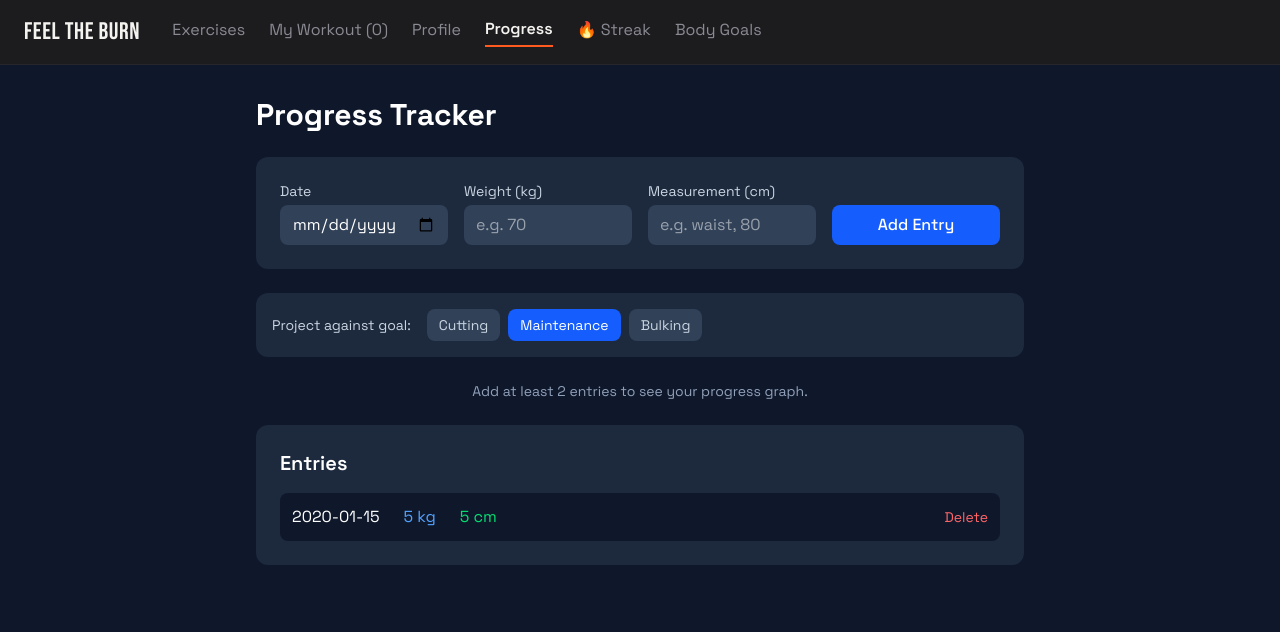
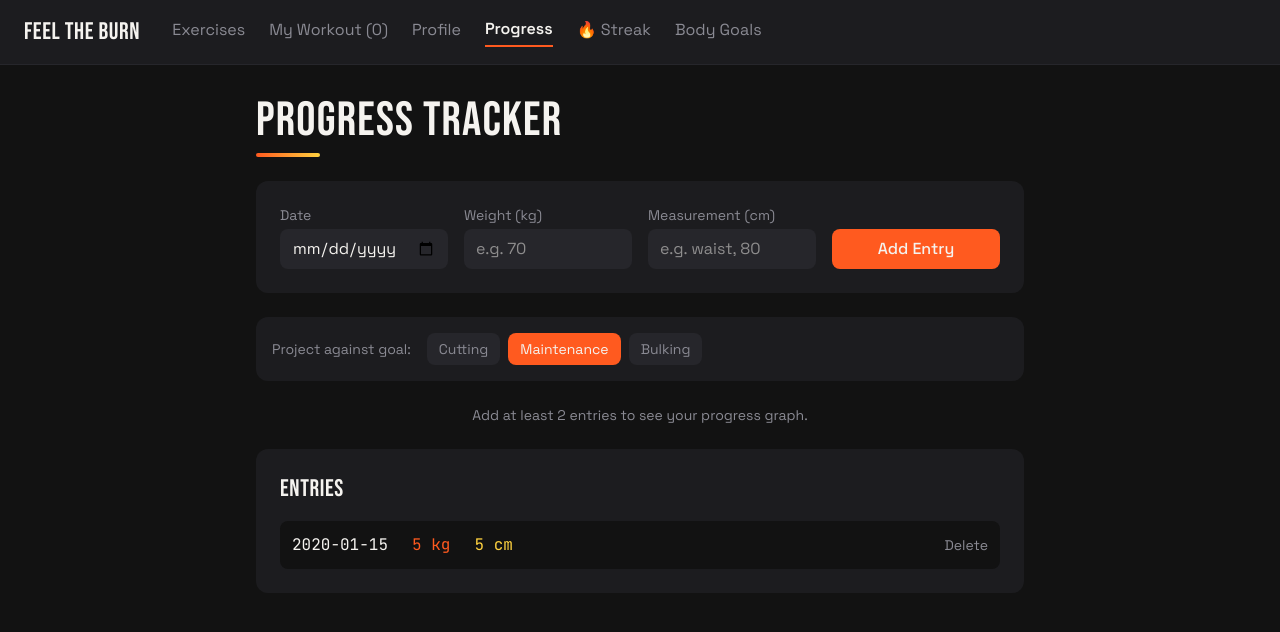
Before and after one commit to LevisNganga1135/calipath, a React (Vite) app: page /progress in a window 1280 px wide. Both pictures are taken after typing "2020-01-15", "5", "5" into the empty fields and a click on the button "Add Entry". Shown: the top 632 px of the page. Built offline with nearby package versions, Linux system fonts and the light colour scheme.

Commit message:
Apply design system to Progress page including chart colors

```diff
--- a/src/components/Progress.jsx
+++ b/src/components/Progress.jsx
@@ -11,16 +11,11 @@ import {
 } from 'recharts'
 
 const PROGRESS_STORAGE_KEY = 'feelTheBurn.progressLogs'
-const PROFILE_STORAGE_KEY = 'feelTheBurn.profile' // read-only here, owned by Profile.jsx
 
-// Roughly 7,700 kcal ≈ 1 kg of body weight — a widely-used, well-established
-// approximation (not exact science, but the standard rough conversion used
-// across fitness apps and nutrition guidance).
 const KCAL_PER_KG = 7700
-const DAILY_CALORIE_OFFSET = 500 // matches the +/-500 kcal used in Profile.jsx's diet estimate
+const DAILY_CALORIE_OFFSET = 500
 
 function Progress() {
-  // Each entry: { id, date, weightKg, measurementCm }
   const [logs, setLogs] = useState(() => {
     const saved = localStorage.getItem(PROGRESS_STORAGE_KEY)
     return saved ? JSON.parse(saved) : []
@@ -32,9 +27,6 @@ function Progress() {
     measurementCm: '',
   })
 
-  // Which goal to project against — independent of whatever is currently
-  // selected on the Profile page, since someone might want to compare
-  // logged reality against a specific goal regardless of their current setting.
   const [projectionGoal, setProjectionGoal] = useState('maintenance')
 
   useEffect(() => {
@@ -47,26 +39,22 @@ function Progress() {
   }
 
   function handleSubmit(e) {
-    e.preventDefault() // stop the browser's default full-page-reload form submit
+    e.preventDefault()
 
-    // Require at least a date and one of the two measurements
     if (!form.date || (!form.weightKg && !form.measurementCm)) return
 
     const newLog = {
-      id: crypto.randomUUID(), // built-in browser API for generating unique IDs
+      id: crypto.randomUUID(),
       date: form.date,
       weightKg: form.weightKg ? Number(form.weightKg) : null,
       measurementCm: form.measurementCm ? Number(form.measurementCm) : null,
     }
 
     setLogs((prev) => {
-      // Keep entries sorted chronologically so the graph always draws left-to-right correctly,
-      // regardless of the order entries were added in
       const updated = [...prev, newLog]
       return updated.sort((a, b) => new Date(a.date) - new Date(b.date))
     })
 
-    // Reset the form after a successful add
     setForm({ date: '', weightKg: '', measurementCm: '' })
   }
 
@@ -74,22 +62,15 @@ function Progress() {
     setLogs((prev) => prev.filter((log) => log.id !== id))
   }
 
-  // ----- Projection math -----
-  // Builds a straight-line projection of expected weight over time, based on
-  // the calorie surplus/deficit implied by the selected goal. This is real,
-  // well-established math (calories -> weight change), NOT a prediction based
-  // on which exercises were logged — we're explicit about that limitation in the UI.
   function getDailyRateKgPerDay(goal) {
     if (goal === 'cutting') return -DAILY_CALORIE_OFFSET / KCAL_PER_KG
     if (goal === 'bulking') return DAILY_CALORIE_OFFSET / KCAL_PER_KG
-    return 0 // maintenance: no expected change
+    return 0
   }
 
-  // Merges actual logged data with a computed "projectedWeightKg" value per point,
-  // so a single Recharts <LineChart> can plot both lines against the same date axis.
   function getChartData() {
     const weightLogs = logs.filter((log) => log.weightKg !== null)
-    if (weightLogs.length === 0) return logs // no weight data at all — nothing to project from
+    if (weightLogs.length === 0) return logs
 
     const startWeight = weightLogs[0].weightKg
     const startDate = new Date(weightLogs[0].date)
@@ -99,7 +80,7 @@ function Progress() {
       const daysSinceStart = (new Date(log.date) - startDate) / (1000 * 60 * 60 * 24)
       const projectedWeightKg = Math.round(
         (startWeight + dailyRate * daysSinceStart) * 10
-      ) / 10 // round to 1 decimal place
+      ) / 10
 
       return { ...log, projectedWeightKg }
     })
@@ -109,38 +90,40 @@ function Progress() {
   const chartData = getChartData()
 
   return (
-    <div className="min-h-screen bg-slate-900 p-8">
+    <div className="min-h-screen bg-char p-8">
       <div className="max-w-3xl mx-auto">
-        <h1 className="text-3xl font-bold text-white mb-6">Progress Tracker</h1>
+        <h1 className="font-display text-5xl tracking-wide text-chalk mb-2">
+          PROGRESS TRACKER
+        </h1>
+        <div className="ember-bar mb-6"></div>
 
-        {/* Entry form */}
         <form
           onSubmit={handleSubmit}
-          className="bg-slate-800 rounded-xl p-6 mb-6 grid grid-cols-1 sm:grid-cols-4 gap-4 items-end"
+          className="bg-charcoal rounded-xl p-6 mb-6 grid grid-cols-1 sm:grid-cols-4 gap-4 items-end"
         >
           <div>
-            <label className="block text-slate-300 text-sm mb-1">Date</label>
+            <label className="block text-steel text-sm mb-1">Date</label>
             <input
               type="date"
               name="date"
               value={form.date}
               onChange={handleChange}
-              className="w-full bg-slate-700 text-white px-3 py-2 rounded-lg"
+              className="w-full bg-charcoal-light text-chalk px-3 py-2 rounded-lg focus:outline-none focus:ring-1 focus:ring-ember"
             />
           </div>
           <div>
-            <label className="block text-slate-300 text-sm mb-1">Weight (kg)</label>
+            <label className="block text-steel text-sm mb-1">Weight (kg)</label>
             <input
               type="number"
               name="weightKg"
               value={form.weightKg}
               onChange={handleChange}
-              className="w-full bg-slate-700 text-white px-3 py-2 rounded-lg"
+              className="w-full bg-charcoal-light text-chalk px-3 py-2 rounded-lg focus:outline-none focus:ring-1 focus:ring-ember"
               placeholder="e.g. 70"
             />
           </div>
           <div>
-            <label className="block text-slate-300 text-sm mb-1">
+            <label className="block text-steel text-sm mb-1">
               Measurement (cm)
             </label>
             <input
@@ -148,31 +131,30 @@ function Progress() {
               name="measurementCm"
               value={form.measurementCm}
               onChange={handleChange}
-              className="w-full bg-slate-700 text-white px-3 py-2 rounded-lg"
+              className="w-full bg-charcoal-light text-chalk px-3 py-2 rounded-lg focus:outline-none focus:ring-1 focus:ring-ember"
               placeholder="e.g. waist, 80"
             />
           </div>
           <button
             type="submit"
-            className="bg-blue-600 hover:bg-blue-500 text-white px-4 py-2 rounded-lg font-medium"
+            className="bg-ember hover:bg-ember-dark text-chalk px-4 py-2 rounded-lg font-medium transition-colors"
           >
             Add Entry
           </button>
         </form>
 
-        {/* Goal selector for the projection line — only meaningful once we have weight data */}
         {hasWeightData && (
-          <div className="bg-slate-800 rounded-xl p-4 mb-6 flex items-center gap-4">
-            <span className="text-slate-300 text-sm">Project against goal:</span>
+          <div className="bg-charcoal rounded-xl p-4 mb-6 flex items-center gap-4 flex-wrap">
+            <span className="text-steel text-sm">Project against goal:</span>
             <div className="flex gap-2">
               {['cutting', 'maintenance', 'bulking'].map((goal) => (
                 <button
                   key={goal}
                   onClick={() => setProjectionGoal(goal)}
-                  className={`px-3 py-1.5 rounded-lg text-sm capitalize ${
+                  className={`px-3 py-1.5 rounded-lg text-sm capitalize transition-colors ${
                     projectionGoal === goal
-                      ? 'bg-blue-600 text-white'
-                      : 'bg-slate-700 text-slate-300'
+                      ? 'bg-ember text-chalk'
+                      : 'bg-charcoal-light text-steel'
                   }`}
                 >
                   {goal}
@@ -182,25 +164,26 @@ function Progress() {
           </div>
         )}
 
-        {/* Chart — only render once we have at least 2 points, otherwise a line chart looks empty/broken */}
         {logs.length >= 2 ? (
-          <div className="bg-slate-800 rounded-xl p-6 mb-6">
-            <h2 className="text-xl font-semibold text-white mb-4">Trend</h2>
+          <div className="bg-charcoal rounded-xl p-6 mb-6">
+            <h2 className="font-display text-2xl tracking-wide text-chalk mb-4">
+              TREND
+            </h2>
             <ResponsiveContainer width="100%" height={300}>
               <LineChart data={chartData}>
-                <CartesianGrid strokeDasharray="3 3" stroke="#334155" />
-                <XAxis dataKey="date" stroke="#94a3b8" />
-                <YAxis stroke="#94a3b8" />
+                <CartesianGrid strokeDasharray="3 3" stroke="#26262b" />
+                <XAxis dataKey="date" stroke="#8a8a93" />
+                <YAxis stroke="#8a8a93" />
                 <Tooltip
-                  contentStyle={{ backgroundColor: '#1e293b', border: 'none' }}
-                  labelStyle={{ color: '#fff' }}
+                  contentStyle={{ backgroundColor: '#1c1c1f', border: '1px solid #26262b' }}
+                  labelStyle={{ color: '#f5f3ef' }}
                 />
                 <Legend />
                 <Line
                   type="monotone"
                   dataKey="weightKg"
                   name="Actual Weight (kg)"
-                  stroke="#3b82f6"
+                  stroke="#ff5a1f"
                   strokeWidth={2}
                   connectNulls
                 />
@@ -208,7 +191,7 @@ function Progress() {
                   type="monotone"
                   dataKey="measurementCm"
                   name="Measurement (cm)"
-                  stroke="#22c55e"
+                  stroke="#ffd23f"
                   strokeWidth={2}
                   connectNulls
                 />
@@ -217,7 +200,7 @@ function Progress() {
                     type="monotone"
                     dataKey="projectedWeightKg"
                     name={`Projected (${projectionGoal})`}
-                    stroke="#f97316"
+                    stroke="#8a8a93"
                     strokeWidth={2}
                     strokeDasharray="5 5"
                     dot={false}
@@ -226,7 +209,7 @@ function Progress() {
               </LineChart>
             </ResponsiveContainer>
             {hasWeightData && (
-              <p className="text-slate-500 text-xs mt-4">
+              <p className="text-steel/60 text-xs mt-4">
                 The projected line is a rough estimate based on the calorie
                 surplus/deficit for your selected goal (using the standard ~7,700
                 kcal ≈ 1kg approximation). It is not based on which exercises you've
@@ -235,34 +218,34 @@ function Progress() {
             )}
           </div>
         ) : (
-          <p className="text-slate-400 text-sm mb-6 text-center">
+          <p className="text-steel text-sm mb-6 text-center">
             Add at least 2 entries to see your progress graph.
           </p>
         )}
 
-        {/* Raw entries list */}
         {logs.length > 0 && (
-          <div className="bg-slate-800 rounded-xl p-6">
-            <h2 className="text-xl font-semibold text-white mb-4">Entries</h2>
+          <div className="bg-charcoal rounded-xl p-6">
+            <h2 className="font-display text-2xl tracking-wide text-chalk mb-4">
+              ENTRIES
+            </h2>
             <div className="space-y-2">
-              {/* Show most recent first in the list, even though the chart data stays chronological */}
               {[...logs].reverse().map((log) => (
                 <div
                   key={log.id}
-                  className="flex justify-between items-center bg-slate-900 rounded-lg p-3"
+                  className="flex justify-between items-center bg-char rounded-lg p-3"
                 >
-                  <div className="flex gap-6">
-                    <span className="text-white">{log.date}</span>
+                  <div className="flex gap-6 font-mono">
+                    <span className="text-chalk">{log.date}</span>
                     {log.weightKg && (
-                      <span className="text-blue-400">{log.weightKg} kg</span>
+                      <span className="text-ember">{log.weightKg} kg</span>
                     )}
                     {log.measurementCm && (
-                      <span className="text-green-400">{log.measurementCm} cm</span>
+                      <span className="text-gold">{log.measurementCm} cm</span>
                     )}
                   </div>
                   <button
                     onClick={() => handleDelete(log.id)}
-                    className="text-red-400 hover:text-red-300 text-sm"
+                    className="text-steel hover:text-ember text-sm transition-colors"
                   >
                     Delete
                   </button>
```
